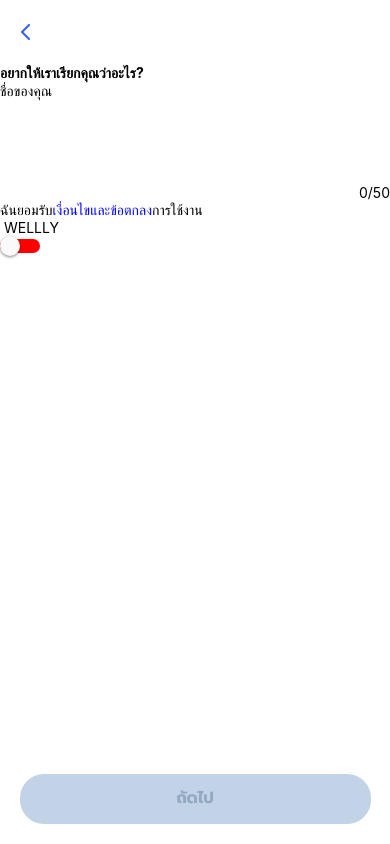
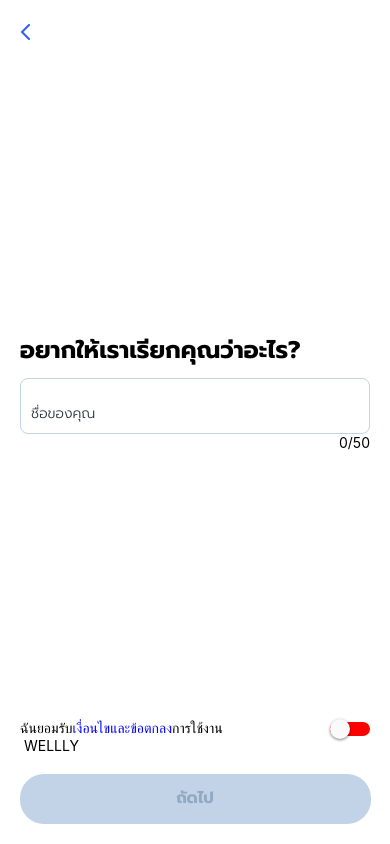
Before and after one commit to pongpich/wellly, a React Native app: screen /OnboardingName in a window 390 px wide. Built offline with nearby package versions, Linux system fonts and the light colour scheme; what @aws-amplify/core would draw is missing.

Commit message:
จัด css หน้าตั้งชื่อ

```diff
--- a/screens/OnboardingName.js
+++ b/screens/OnboardingName.js
@@ -6,22 +6,33 @@ export default class OnboardingName extends React.Component {
         super(props);
         this.state = {
             name: '',
-            switchOn: false,
-            setSwitchOn: false
+            switchOn: false
         };
     }
 
     render() {
-        const { name, switchOn, setSwitchOn } = this.state;
+        const { name, switchOn } = this.state;
 
         return (
             <SafeAreaView style={{ flex: 1, backgroundColor: "#FFFFFF" }}>
-                <View>
+                <View style={{ justifyContent: "center", textAlign: "center", flex: 1, paddingHorizontal: 20 }}>
                     <View>
-                        <Text style={{ fontWeight: "bold", justifyContent: "center" }}>อยากให้เราเรียกคุณว่าอะไร?</Text>
+                        <Text style={{ fontFamily: "Prompt-Bold", fontSize: 24, justifyContent: "center", marginBottom: 10 }}>อยากให้เราเรียกคุณว่าอะไร?</Text>
                     </View>
 
-                    <TextInput
+                    <TextInput style={{
+                        height: 56,
+                        borderWidth: 1,
+                        paddingTop: 15,
+                        paddingLeft: 10,
+                        borderRadius: 8,
+                        borderColor: "#C2D2E7",
+                        color: "#2A323C",
+                        backgroundColor: "#FFFFFF",
+                        fontFamily: "Prompt-Light",
+                        position: "relative",
+                        alignContent: "center"
+                    }}
                         multiline={true}
                         numberOfLines={6}
                         maxLength={50}
@@ -33,8 +44,7 @@ export default class OnboardingName extends React.Component {
                         {name.length}/50
                     </Text>
                 </View>
-
-                <View>
+                <View style={{ flexDirection: "row", justifyContent: "space-between", paddingHorizontal: 20 }}>
                     <Text>ฉันยอมรับ
                         <Text style={{ color: 'blue' }}
                             onPress={() => Linking.openURL('http://google.com')}>
@@ -44,11 +54,10 @@ export default class OnboardingName extends React.Component {
                     </Text>
                     <Switch
                         value={switchOn}
-                        onValueChange={(value) => this.setState({ setSwitchOn: value })}
+                        onValueChange={(value) => this.setState({ switchOn: value })}
                         trackColor={{ false: "#ff0000", true: "#0000ff" }}
                     />
                 </View>
-
                 <View style={styles.areaViewButton}>
                     {
                         (name.length > 0) && (switchOn == true) ?
@@ -63,15 +72,18 @@ export default class OnboardingName extends React.Component {
                 </View>
             </SafeAreaView>
 
-
         )
     }
 }
 const styles = StyleSheet.create({
+    container: {
+        flex: 1,
+        backgroundColor: "#FFFFFF",
+        alignItems: "center",
+    },
     areaViewButton: {
-        flex: 1,
         justifyContent: 'flex-end',
-        marginTop: 50,
+        marginTop: 20,
         width: "100%",
         alignItems: "center",
     },
```
